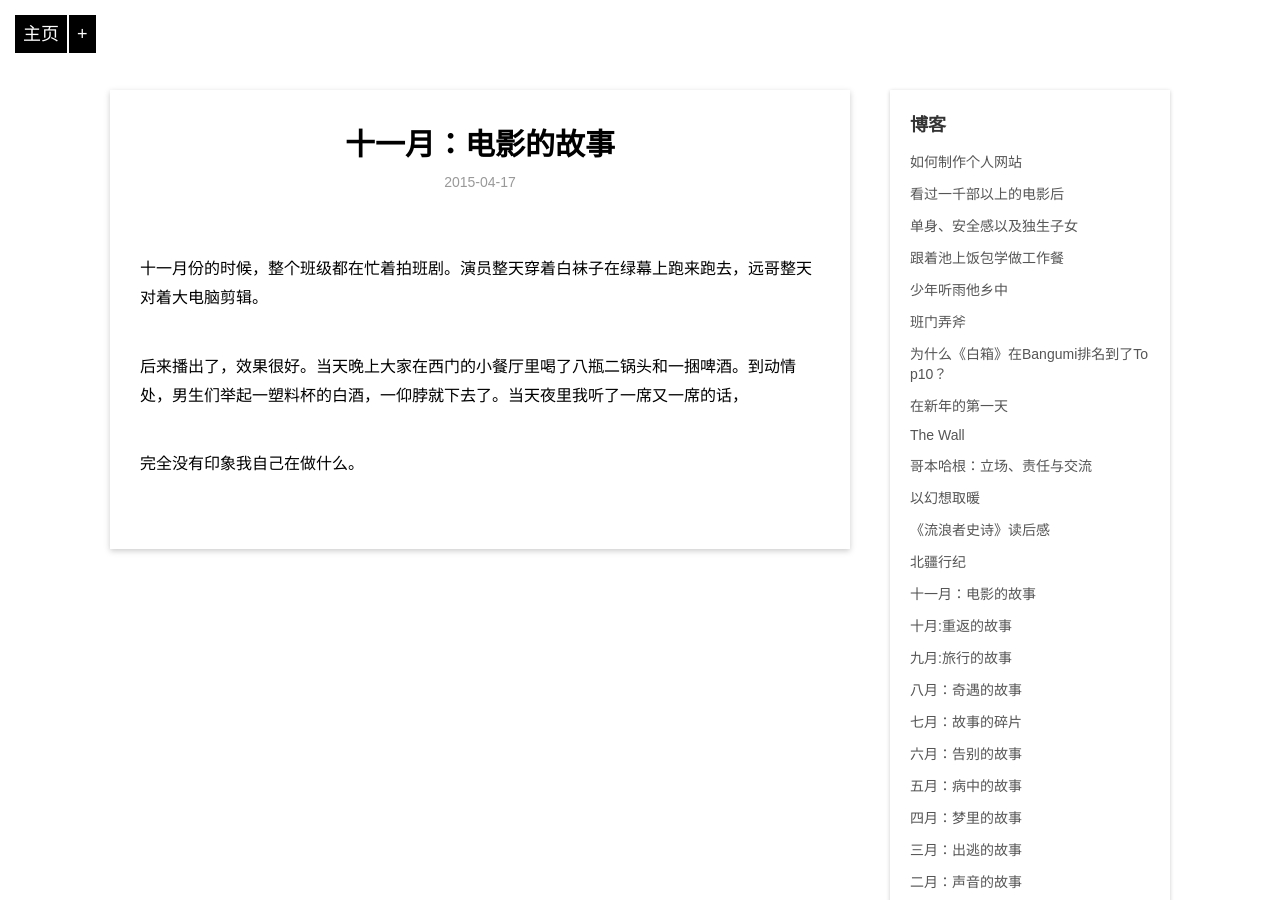
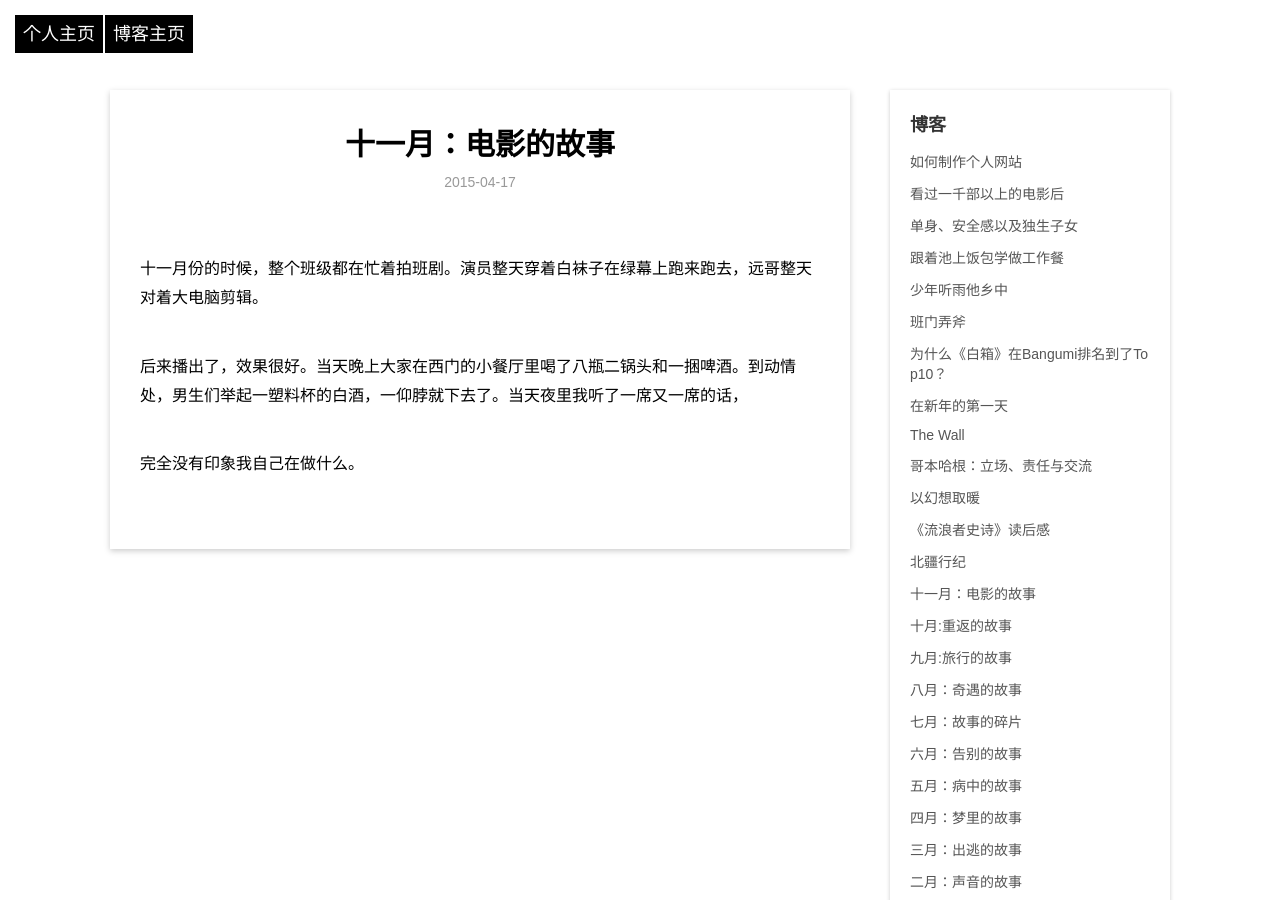
Before and after one commit to sy950921/sy950921-blog, a Jekyll site: the page built from _posts/blog/2015-04-17-nov-of-2015.md, in a window 1280 px wide and 900 px high. Built offline with Jekyll 4.4.1, drawn with Linux system fonts in a browser that asks for light colours; Markdown is read by kramdown in place of the engine named in the settings; comment, search, counter and statistics services are not loaded.

Commit message:
Update default.html

```diff
--- a/_layouts/default.html
+++ b/_layouts/default.html
@@ -18,8 +18,8 @@
 
     <div class="home-menu">
         <div class="home-icon-con">
-            <a class="home-menu-icon" href="/">主页</a>
-            <a class="home-follow" href="#" title="Contact Me">+</a>
+            <a class="home-menu-icon" href="/">个人主页</a>
+            <a class="home-follow" href="/sy950921-blog" title="Contact Me">博客主页</a>
         </div>
         <div class="home-contact">
             <a href="https://github.com/Mukosame/" target="_blank" style="margin-left:-5px;"><img src="https://github.com/sy950921" alt="" width="22"/></a>
```
